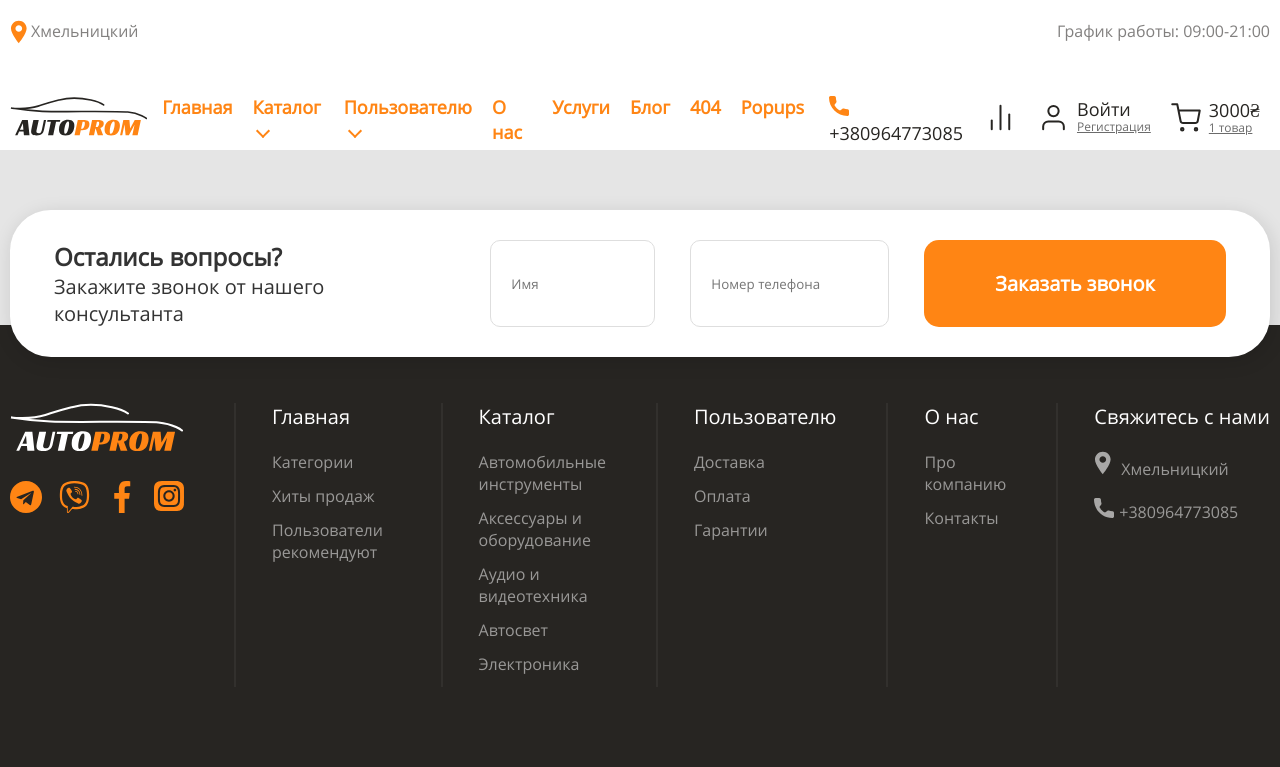
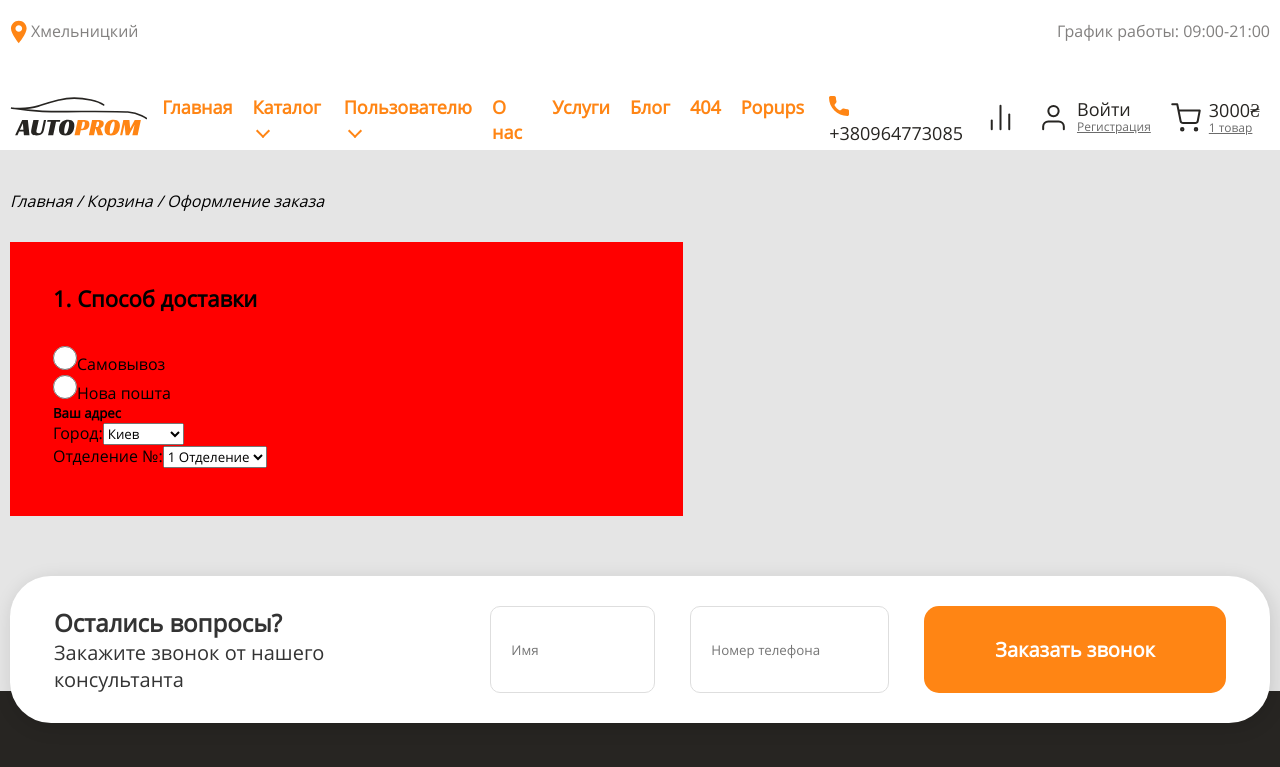
Before and after one commit to tschernysh/AUTOPROM, a React (Create React App) app: page /cart in a window 1280 px wide. Shown: the top 767 px of the page. Built offline with nearby package versions, Linux system fonts and the light colour scheme.

Commit message:
started shopping cart

```diff
--- a/src/App.js
+++ b/src/App.js
@@ -12,6 +12,7 @@ import ProductCard from "./components/ProductCard/ProductCard";
 import BlogItem from "./components/BlogItem/BlogItem";
 import Error404 from "./components/Error404/Error404";
 import Popups from "./components/Popups/Popups";
+import ShoppingCart from "./components/ShoppingCart/ShoppingCart";
 
 function App() {
   return (
@@ -25,10 +26,11 @@ function App() {
         <Route path='/blog' render={() => <Blog />}/>
         <Route path='/product' render={() => <ProductCard />}/>
         <Route path='/ForUser' render={() => <ForUser />}/>
-        <Route path='/Blog' render={() => <Blog />}/>
-        <Route path='/BlogItem' render={() => <BlogItem />}/>
-        <Route path='/Error404' render={() => <Error404 />}/>
-      <Route path='/Popups' render={() => <Popups />}/>
+        <Route path='/blog' render={() => <Blog />}/>
+        <Route path='/blogItem' render={() => <BlogItem />}/>
+        <Route path='/error404' render={() => <Error404 />}/>
+        <Route path='/popups' render={() => <Popups />}/>
+        <Route path='/cart' render={() => <ShoppingCart />}/>
       {/*</div>*/}
       <Footer />
     </div>
--- /dev/null
+++ b/src/components/ShoppingCart/ShoppingCart.jsx
@@ -0,0 +1,53 @@
+import s from './ShoppingCart.module.css'
+import {useState} from "react";
+
+const ShoppingCart = () => {
+    const [address, setAddress] = useState({city: 'Киев', division: '1 отделение'})
+
+    return(
+        <div className={s.cart}>
+            <div className={s.container}>
+                <div className={s.cart__path}>
+                    Главная / Корзина / Оформление заказа
+                </div>
+                <div className={s.cart__block}>
+                    <div className={s.cart__info}>
+                        <div className={s.cart__delivery}>
+                            <h5>1. Способ доставки</h5>
+                            <div className={s.cart__delivery_radio}>
+                                <div>
+                                    <input name='type' type="radio"/>
+                                    <span>Самовывоз</span>
+                                </div>
+                                <div>
+                                    <input name='type' type="radio"/>
+                                    <span>Нова пошта</span>
+                                </div>
+                            </div>
+                            <div className={s.cart__delivery_address}>
+                                <h5>Ваш адрес</h5>
+                                <p>
+                                    <span>Город:</span>
+                                    <select name={'city'} value={address.city}>
+                                        <option value={"Винница"}>Винница</option>
+                                        <option value={"Киев"}>Киев</option>
+                                    </select>
+                                </p>
+                                <p>
+                                    <span>Отделение №:</span>
+                                    <select name={'division'} value={address.division}>
+                                        <option value="1">1 Отделение</option>
+                                        <option value="2">2 Отделение</option>
+                                    </select>
+                                </p>
+                            </div>
+                        </div>
+                    </div>
+                    <div className={s.cart__product}></div>
+                </div>
+            </div>
+        </div>
+    )
+}
+
+export default ShoppingCart
--- /dev/null
+++ b/src/components/ShoppingCart/ShoppingCart.module.css
@@ -0,0 +1,39 @@
+.container{
+    max-width: 1360px;
+    margin: 0 auto;
+    padding: 0px 10px;
+}
+.cart__path{
+    font-family: Open Sans;
+    font-size: 16px;
+    font-style: italic;
+    font-weight: 400;
+    line-height: 22px;
+    margin: 40px 0px 30px;
+}
+.cart__delivery{
+    background-color: red;
+    width: 100%;
+    padding: 41px 0px 48px 43px;
+}
+.cart__delivery>h5{
+    font-family: Open Sans;
+    font-size: 22px;
+    font-weight: 600;
+    line-height: 30px;
+    margin-bottom: 33px;
+}
+.cart__block{
+    display: flex;
+}
+.cart__block>div{
+    width: 50%;
+}
+.cart__delivery_radio div input{
+    width: 24px;
+    height: 24px;
+    border: 2px solid #C4C4C4;
+}
+.cart__delivery_radio div input:active{
+
+}
```
